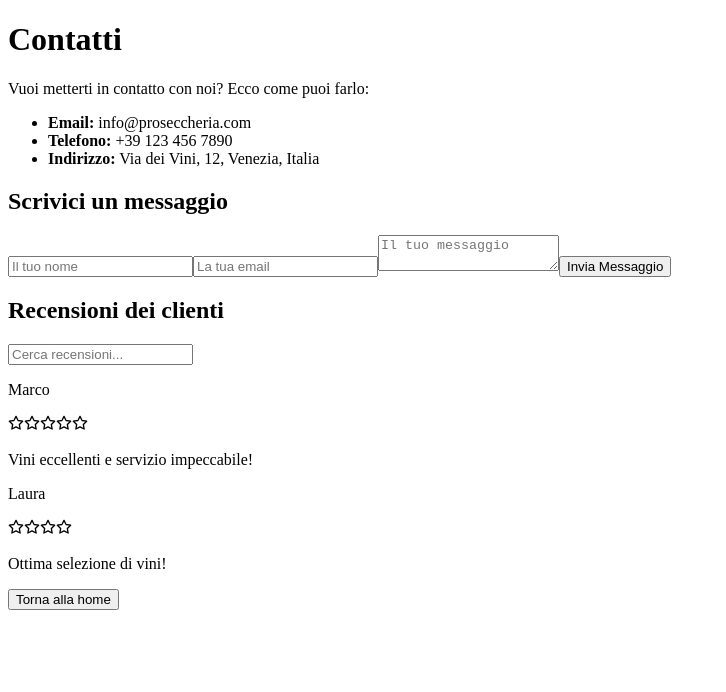
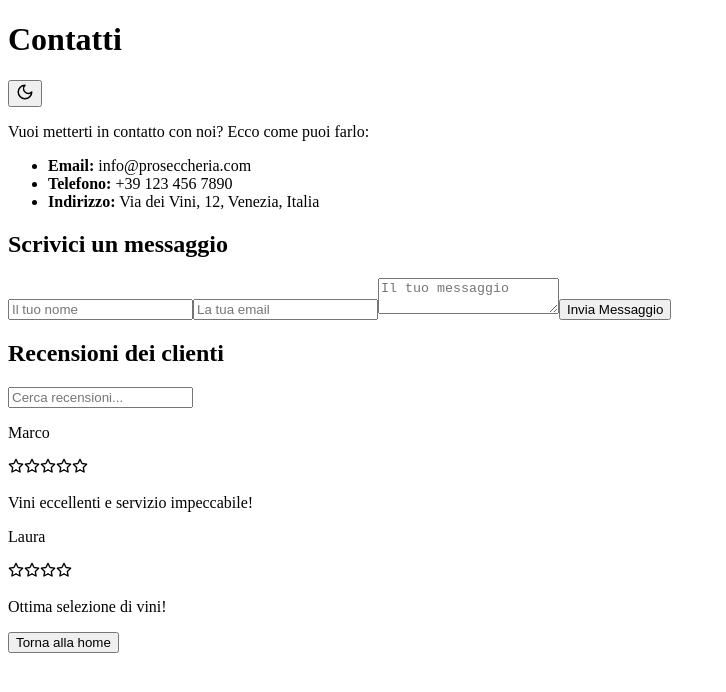
Before and after one commit to dedomizio/Proseccheria-wine-shop, a Next.js app: page /contact in a window 1280 px wide. Shown: the top 692 px of the page, without its empty margins (0-726 px from the left). Built offline with nearby package versions, Linux system fonts and the light colour scheme.

Commit message:
Update contact.js

```diff
--- a/pages/contact.js
+++ b/pages/contact.js
@@ -1,7 +1,7 @@
 import Link from "next/link";
 import { useState } from "react";
 import { motion } from "framer-motion";
-import { Star, Search } from "lucide-react";
+import { Star, Search, ShoppingCart, Sun, Moon } from "lucide-react";
 
 export default function Contact() {
   const [formData, setFormData] = useState({ name: "", email: "", message: "" });
@@ -11,6 +11,8 @@ export default function Contact() {
     { name: "Laura", rating: 4, comment: "Ottima selezione di vini!" },
   ]);
   const [searchTerm, setSearchTerm] = useState("");
+  const [cart, setCart] = useState([]);
+  const [darkMode, setDarkMode] = useState(false);
 
   const handleChange = (e) => {
     setFormData({ ...formData, [e.target.name]: e.target.value });
@@ -21,14 +23,23 @@ export default function Contact() {
     setSubmitted(true);
   };
 
+  const addToCart = (wine) => {
+    setCart([...cart, wine]);
+  };
+
   return (
     <motion.div
-      className="p-6"
+      className={darkMode ? "dark bg-gray-900 text-white p-6" : "bg-gray-100 text-gray-900 p-6"}
       initial={{ opacity: 0, y: -20 }}
       animate={{ opacity: 1, y: 0 }}
       transition={{ duration: 0.5 }}
     >
-      <h1 className="text-3xl font-bold mb-4">Contatti</h1>
+      <div className="flex justify-between items-center mb-4">
+        <h1 className="text-3xl font-bold">Contatti</h1>
+        <button onClick={() => setDarkMode(!darkMode)} className="p-2 bg-gray-200 dark:bg-gray-700 rounded">
+          {darkMode ? <Sun size={18} /> : <Moon size={18} />}
+        </button>
+      </div>
       <p className="text-lg">Vuoi metterti in contatto con noi? Ecco come puoi farlo:</p>
       <ul className="mt-4">
         <li><strong>Email:</strong> info@proseccheria.com</li>
```
